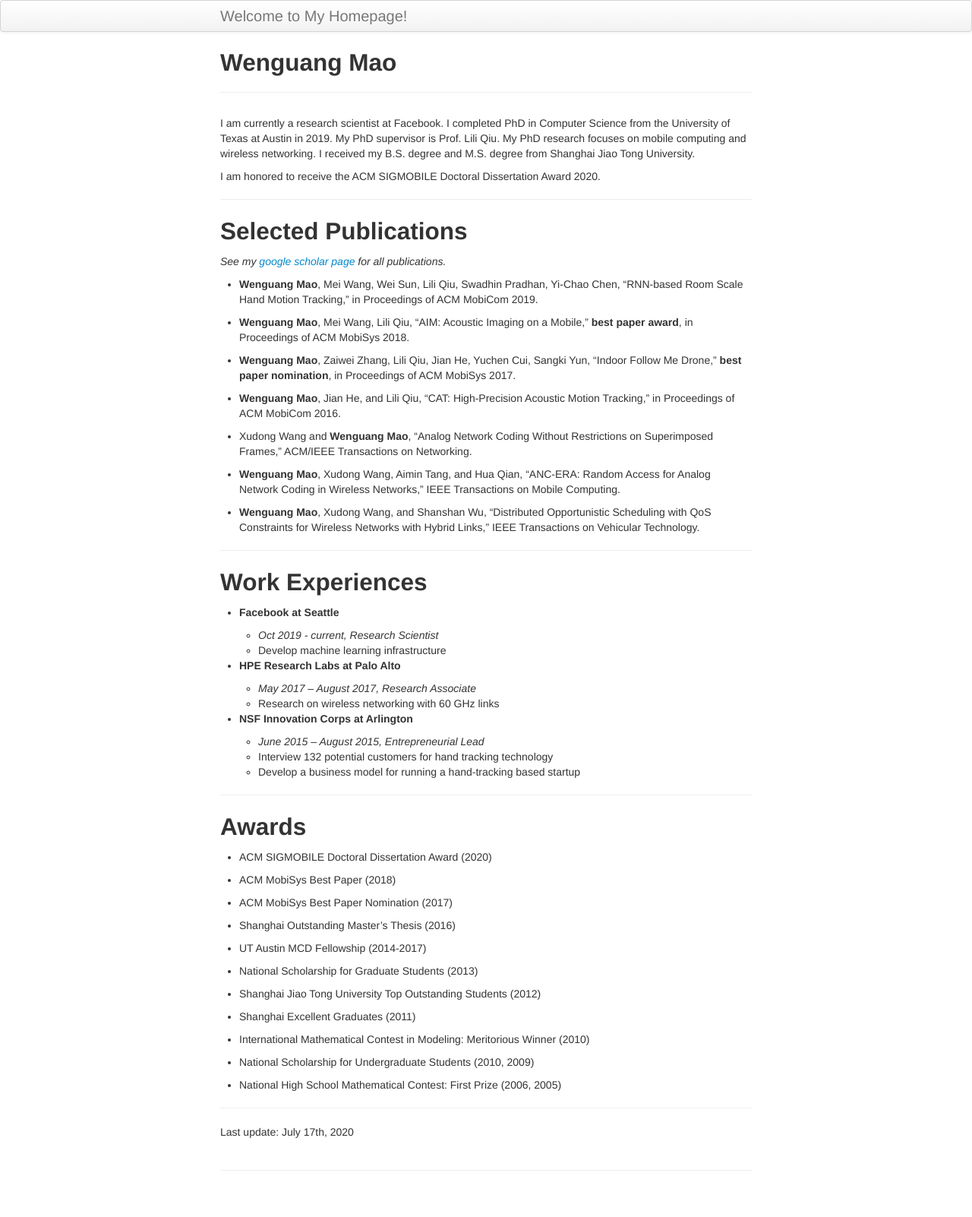
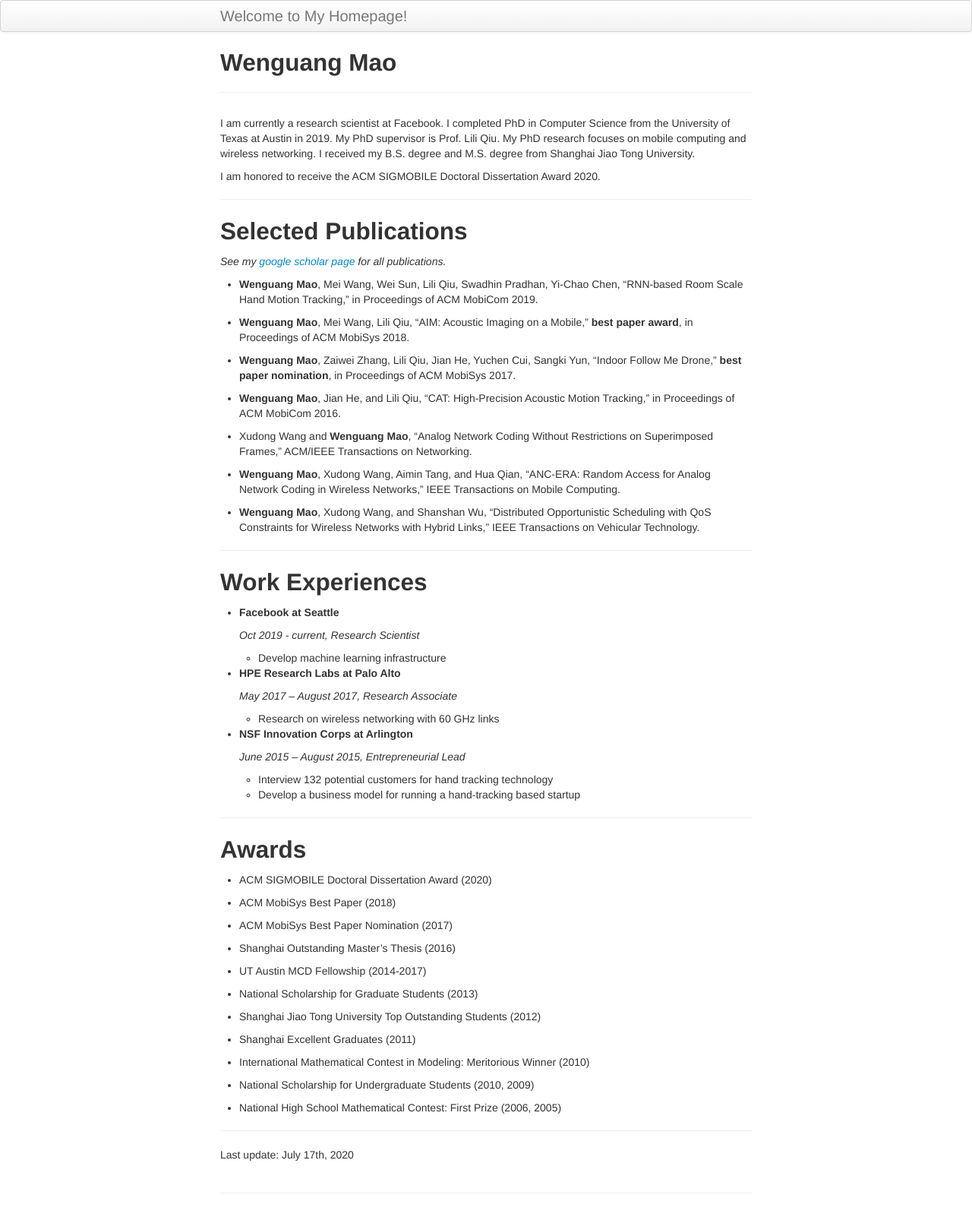
Before and after one commit to wmao533/wmao533.github.io, a Jekyll site: the page built from index.md, in a window 1280 px wide. Shown: the whole page at 76% size. Built offline with Jekyll 4.4.1, drawn with Linux system fonts in a browser that asks for light colours; before the commit the page ends 1572 px from its top, so only the background shows below that.

```diff
--- a/index.md
+++ b/index.md
@@ -33,17 +33,19 @@ I am honored to receive the ACM SIGMOBILE Doctoral Dissertation Award 2020.
 
 - **Facebook at Seattle**
 
-  - *Oct 2019 - current, Research Scientist*
+  *Oct 2019 - current, Research Scientist*
   - Develop machine learning infrastructure
+
 
 - **HPE Research Labs at Palo Alto**
 
-  - *May 2017 – August 2017, Research Associate*
+  *May 2017 – August 2017, Research Associate*
   - Research on wireless networking with 60 GHz links
+
 
 - **NSF Innovation Corps at Arlington**
 
-  - *June 2015 – August 2015, Entrepreneurial Lead*
+  *June 2015 – August 2015, Entrepreneurial Lead*
   - Interview 132 potential customers for hand tracking technology
   - Develop a business model for running a hand-tracking based startup
 
```
